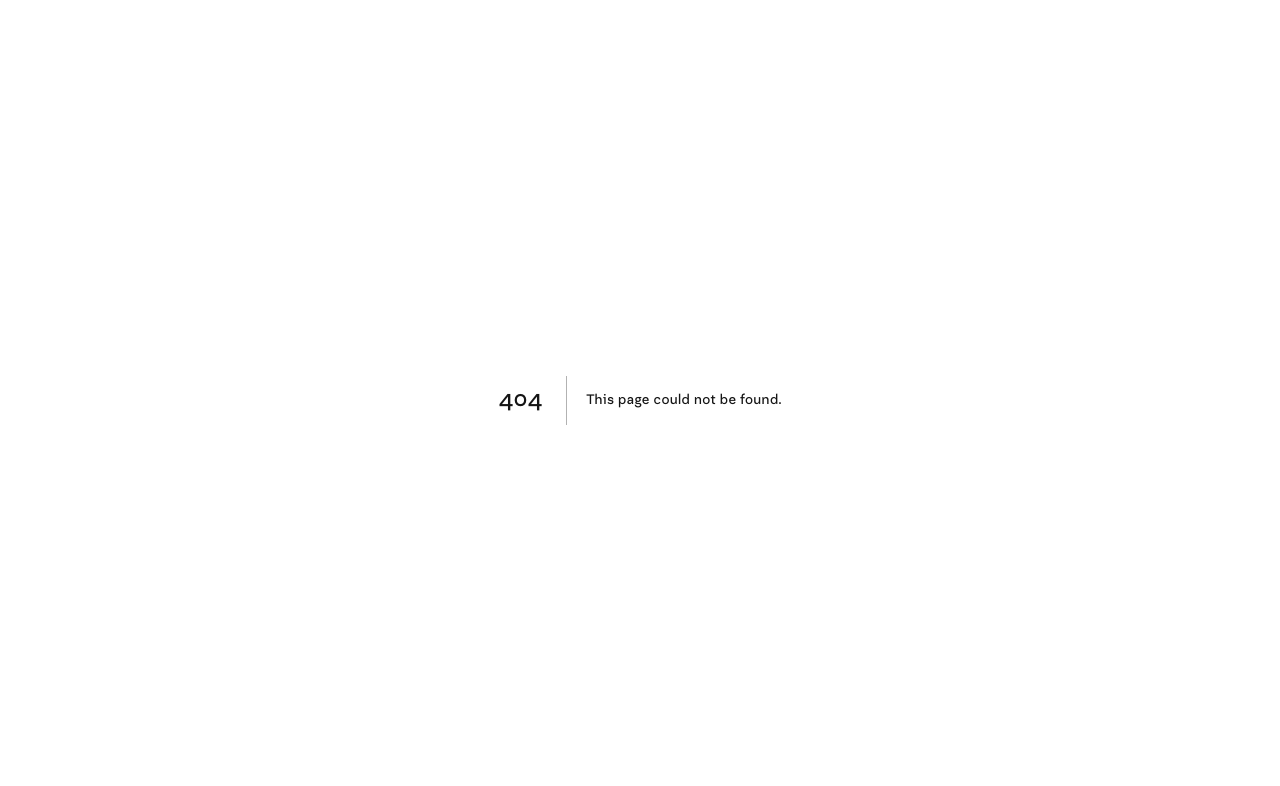
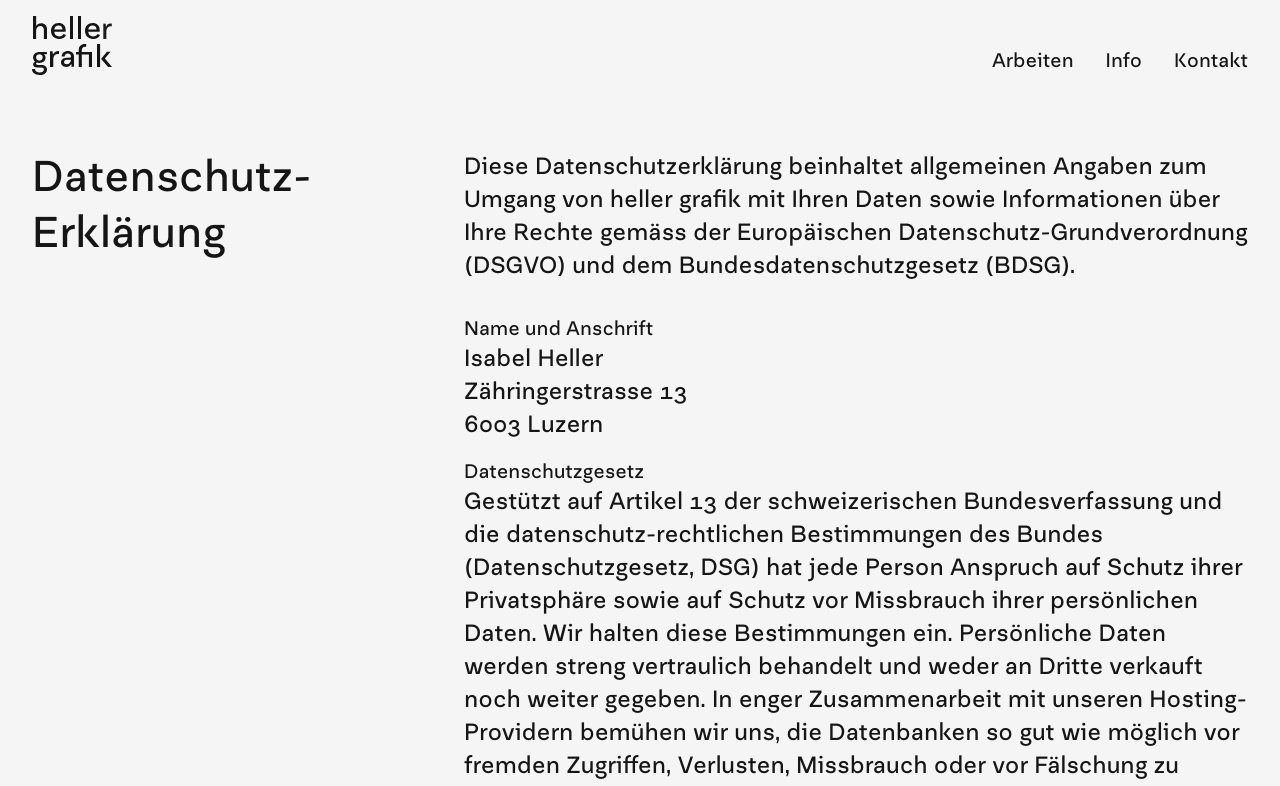
Before and after one commit to jeromehaas/hellergrafik-web-v2, a Next.js app in the folder frontend/: page /data-privacy in a window 1280 px wide. Before the commit this address had no page. Shown: the top 786 px of the page. Built offline with nearby package versions, Linux system fonts and the light colour scheme.

Commit message:
Setup: add legal comopnent

```diff
--- /dev/null
+++ b/frontend/components/03-organisms/legal/legal.jsx
@@ -0,0 +1,30 @@
+import Section from "components/04-layouts/section/section";
+import Article from "components/02-molecules/article/article";
+
+const Legal = () => {
+
+    return (
+        <Section className="legal">
+            <Article
+                title="Datenschutz-Erklärung"
+                text="Diese Datenschutzerklärung beinhaltet allgemeinen Angaben zum Umgang von heller grafik mit Ihren Daten sowie Informationen über Ihre Rechte gemäss der Europäischen Datenschutz-Grundverordnung (DSGVO) und dem Bundesdatenschutzgesetz (BDSG)."
+                details={[
+                    { id: 1, type: 'list', title: 'Name und Anschrift', content: [
+                        { id: 10, value: 'Isabel Heller', link: '' },
+                        { id: 11, value: 'Zähringerstrasse 13', link: '' },
+                        { id: 12, value: '6003 Luzern', link: '' },
+                    ]},
+                    { id: 2, type: 'text', title: 'Datenschutzgesetz', content: 'Gestützt auf Artikel 13 der schweizerischen Bundesverfassung und die datenschutz-rechtlichen Bestimmungen des Bundes (Datenschutzgesetz, DSG) hat jede Person Anspruch auf Schutz ihrer Privatsphäre sowie auf Schutz vor Missbrauch ihrer persönlichen Daten. Wir halten diese Bestimmungen ein. Persönliche Daten werden streng vertraulich behandelt und weder an Dritte verkauft noch weiter gegeben. In enger Zusammenarbeit mit unseren Hosting-Providern bemühen wir uns, die Datenbanken so gut wie möglich vor fremden Zugriffen, Verlusten, Missbrauch oder vor Fälschung zu schützen. Beim Zugriff auf unsere Webseiten werden folgende Daten in Logfiles gespeichert: IP-Adresse, Datum, Uhrzeit, Browser-Anfrage und allg. übertragene Informationen zum Betriebssystem resp. Browser. Diese Nutzungsdaten bilden die Basis für statistische, anonyme Auswertungen, so dass Trends erkennbar sind, anhand derer wir unsere Angebote entsprechend verbessern können.'},
+                    { id: 3, type: 'text', title: 'Allgemaines zur Datenverarbeitung', content: 'Der Schutz Ihrer Daten ist uns wichtig. Wir respektieren Ihre Privatsphäre und setzen uns dafür ein, dass Ihre Daten gemäß den geltenden Gesetzen bearbeitet werden. Wir verarbeiten personenbezogene Daten grundsätzlich nur, soweit dies zur Bereitstellung einer funktionsfähigen Website sowie unserer Inhalte und Leistungen erforderlich ist. Die Verarbeitung personenbezogener Daten der betroffenen Person erfolgt nur nach und mit Ihrer Einwilligung. Eine Ausnahme gilt in solchen Fällen, in denen eine vorherige Einholung einer Einwilligung aus tatsächlichen Gründen nicht möglich ist und die Verarbeitung der Daten durch gesetzliche Vorschriften gestattet ist. Mit der vorliegenden Datenschutzerklärung informieren wir Sie umfassend über unsere Datenbearbeitungen.'},
+                    { id: 4, type: 'text', title: 'Bearbeitung von Personaldaten', content: 'Unter Bearbeitung von Personendaten fallen z.B. die Erhebung, Speicherung, Nutzung, Übermittlung, Bekanntgabe und Löschung von Personendaten. Wir sammeln Personendaten, welche bei Ihrem Besuch auf unserer Website automatisch erfasst werden. Es sind dies z.B. die Aktivitäten auf der heller grafik Webseite und die IP-Adresse von technischen Geräten..'},
+                    { id: 4, type: 'text', title: 'Verwendung von Personaldaten', content: 'Wir verwenden Ihre Personendaten in erster Linie zum Zweck, um Daten über unsere Zielgruppe zu sammeln, damit wir die Webseite bestmöglich auf deren Bedürfnisse abstimmen können'},
+                    { id: 5, type: 'text', title: 'An wenb gehen die Personaldaten weiter?', content: 'Wir leiten Ihre Daten, falls für die hier in der Datenschutzerklärung genannten Zwecke notwendig, an Dritte weiter, um z.B. technische oder organisatorische Dienstleistungen in Anspruch zu nehmen, die wir für die Erfüllung der genannten Zwecke oder unserer sonstigen Geschäftstätigkeit benötigen. Unsere Dienstleistenden sind verpflichtet, die Personendaten ausschließlich in unserem Auftrag und nach unseren Instruktionen zu bearbeiten. Wir verpflichten unsere Dienstleistenden zur Einhaltung von technischen und organisatorischen Maßnahmen, welche den Schutz der Personendaten sicherstellen.'},
+                ]}
+                />
+        </Section>
+
+    );
+
+};
+
+export default Legal;
--- /dev/null
+++ b/frontend/components/03-organisms/legal/legal.scss
@@ -0,0 +1,3 @@
+.legal {
+    margin-top: 64px;
+}
--- a/frontend/components/03-organisms/project-detail/project-detail.jsx
+++ b/frontend/components/03-organisms/project-detail/project-detail.jsx
@@ -13,7 +13,7 @@ const ProjectDetail = () => {
                 details={[
                     { id: 1, type: 'text', title: "Realisation", content: '2020' },
                     { id: 2, type: 'text', title: "Leistungen", content: 'Branding, Print Design, Digital Design' },
-                    { id: 3, type: 'table', title: "Laufbahn", content: '', table: [
+                    { id: 3, type: 'table', title: "Laufbahn", content: [
                         { id: 10, title: '2018 - 2019', value: 'Lehrgang Digital Experience Design, SfG Aargau' },
                         { id: 11, title: '2014 – 2016', value: 'Typografische Gestalterin EFA, SfG Bern und Biel' },
                         { id: 12, title: '2013 – 2014', value: 'Tagesklasse «Sehen und Gestalten», Gestaltungsschule Farbmühle, Luzern' },
--- /dev/null
+++ b/frontend/pages/data-privacy.js
@@ -0,0 +1,15 @@
+import Page from "components/04-layouts/page/page";
+import Legal from "components/03-organisms/legal/legal";
+
+const DataPrivacy = () => {
+
+    return (
+        <Page>
+            <Legal />
+        </Page>
+    );
+
+};
+
+
+export default DataPrivacy;
--- a/frontend/styles/main.scss
+++ b/frontend/styles/main.scss
@@ -33,6 +33,7 @@
 @import '../components/03-organisms/touchpoints/touchpoints.scss';
 @import '../components/03-organisms/project-detail/project-detail.scss';
 @import '../components/03-organisms/creators/creators.scss';
+@import '../components/03-organisms/legal/legal.scss';
 
 // LAYOUTS
 @import '../components//04-layouts/page/page.scss';
```
